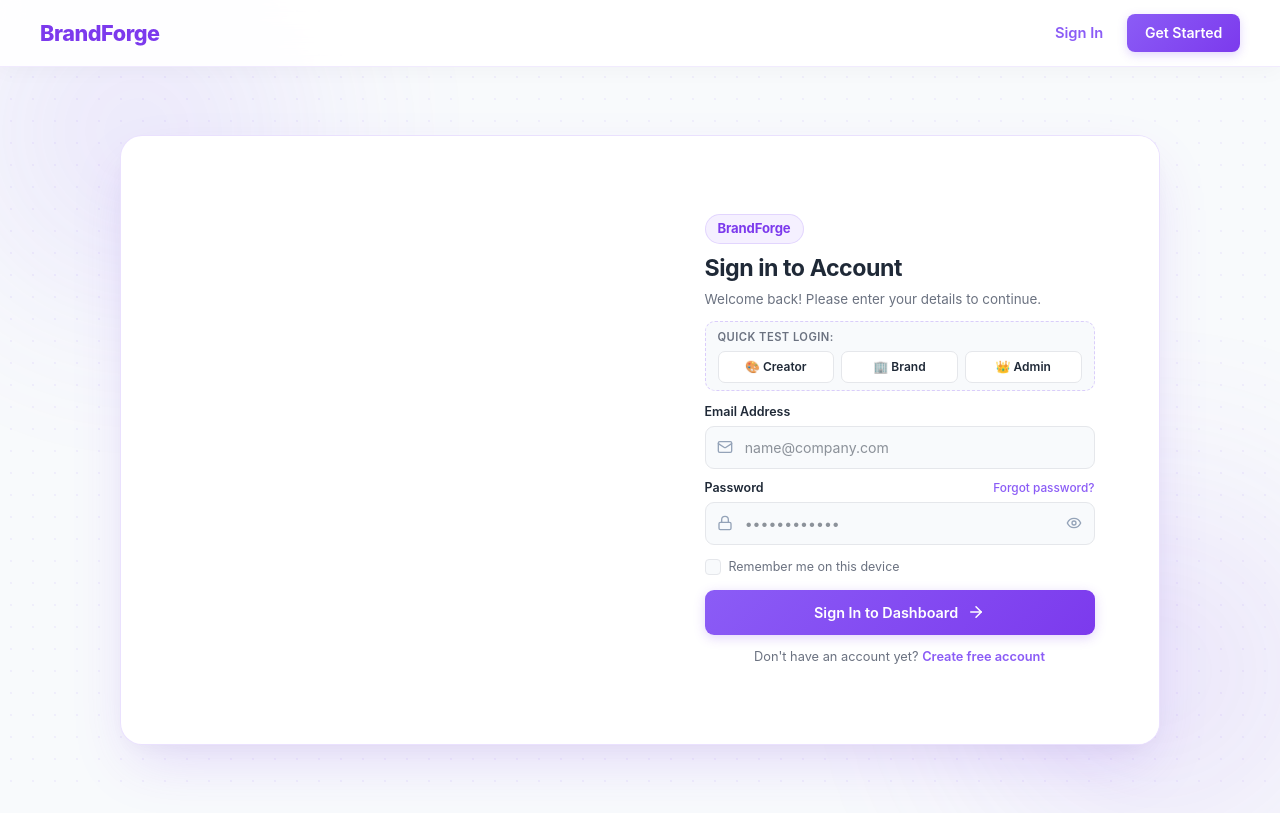
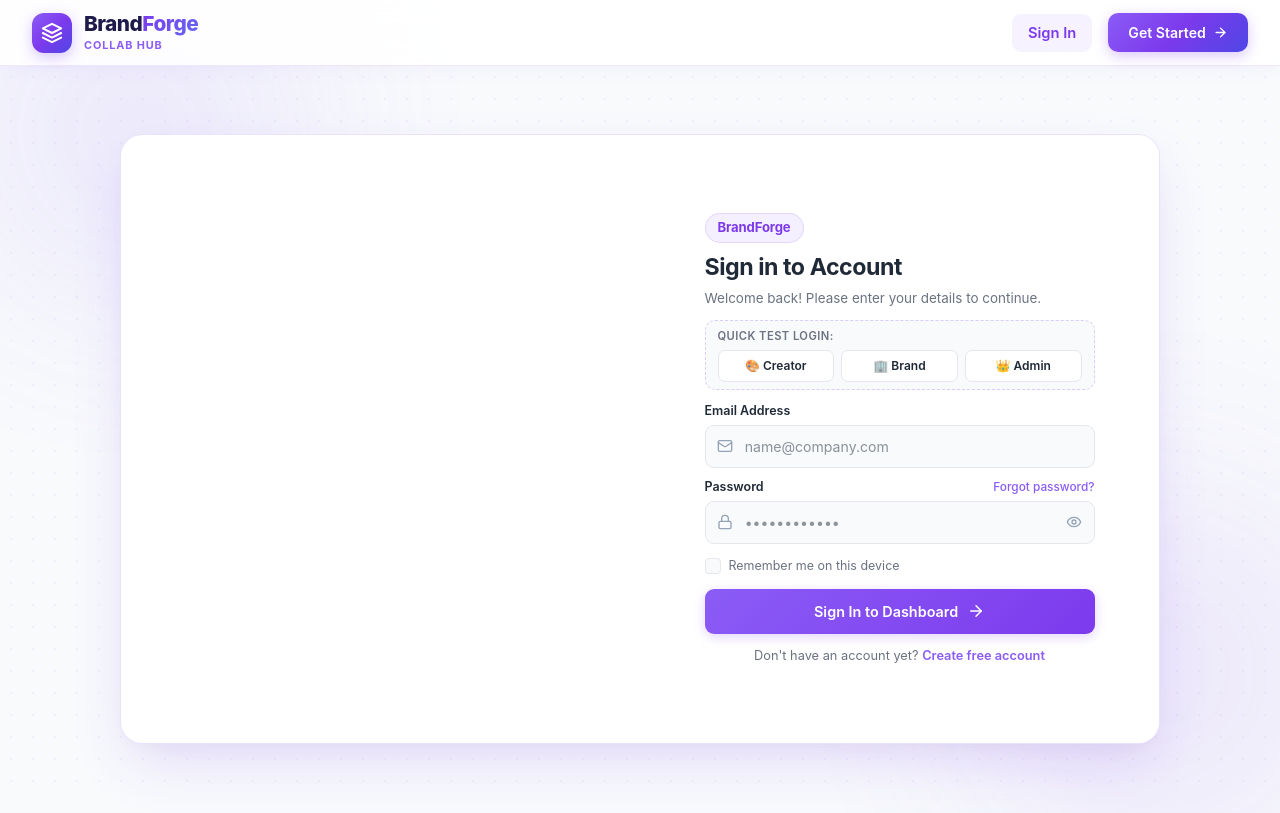
Before and after one commit to RohitChintalapudi/BrandForge_Frontend, a React (Vite) app: page /login in a window 1280 px wide. Built offline with nearby package versions, Linux system fonts and the light colour scheme; no server answers.

Commit message:
feat(navbar): redesign navbar with glassmorphism, brand badge, user profile capsule, and role pills

```diff
--- a/src/components/Navbar.jsx
+++ b/src/components/Navbar.jsx
@@ -42,37 +42,165 @@
     }
   };
 
+  // Helper to extract display name
+  const getUserDisplayName = () => {
+    if (!user) return "";
+    if (user.name) return user.name;
+    if (user.email) {
+      const prefix = user.email.split("@")[0];
+      return prefix.charAt(0).toUpperCase() + prefix.slice(1);
+    }
+    if (user.role === "admin") return "Admin";
+    if (user.role === "brand") return "Brand Partner";
+    if (user.role === "creator") return "Creator";
+    return "User";
+  };
+
+  // Helper to get initials
+  const getUserInitials = () => {
+    if (!user) return "BF";
+    if (user.name) {
+      const parts = user.name.trim().split(" ");
+      if (parts.length >= 2) return `${parts[0][0]}${parts[1][0]}`.toUpperCase();
+      return parts[0].slice(0, 2).toUpperCase();
+    }
+    if (user.email) return user.email.slice(0, 2).toUpperCase();
+    return user.role ? user.role.slice(0, 2).toUpperCase() : "BF";
+  };
+
+  // Helper to get role presentation details
+  const getRoleConfig = () => {
+    if (!user?.role) return { label: "Member", icon: "✨", badgeClass: "role-pill-default" };
+    switch (user.role.toLowerCase()) {
+      case "admin":
+        return { label: "Admin", icon: "👑", badgeClass: "role-pill-admin", path: "/admin" };
+      case "brand":
+        return { label: "Brand", icon: "🏢", badgeClass: "role-pill-brand", path: "/brand" };
+      case "creator":
+        return { label: "Creator", icon: "🎨", badgeClass: "role-pill-creator", path: "/creator" };
+      default:
+        return { label: user.role, icon: "✨", badgeClass: "role-pill-default", path: "/" };
+    }
+  };
+
+  const roleConfig = getRoleConfig();
+  const dashboardPath = roleConfig.path || "/";
+
   return (
     <>
-      <nav className="navbar">
-        <Link to="/" className="navbar-brand-link">
-          <span className="navbar-logo-text">BrandForge</span>
+      <nav className="navbar" role="navigation" aria-label="Main Navigation">
+        <div className="navbar-inner-wrapper">
+          {/* Brand Logo & Tagline */}
+          <Link
+            to={user ? dashboardPath : "/"}
+            className="navbar-brand-link"
+            aria-label="BrandForge Home"
+          >
+            <div className="navbar-logo-badge">
+              <svg
+                width="22"
+                height="22"
+                viewBox="0 0 24 24"
+                fill="none"
+                stroke="currentColor"
+                strokeWidth="2.2"
+                strokeLinecap="round"
+                strokeLinejoin="round"
+              >
+                <polygon points="12 2 2 7 12 12 22 7 12 2" />
+                <polyline points="2 17 12 22 22 17" />
+                <polyline points="2 12 12 17 22 12" />
+              </svg>
+            </div>
+            <div className="navbar-brand-text-group">
+              <div className="navbar-logo-text">
+                Brand<span className="navbar-logo-accent">Forge</span>
+              </div>
+              <span className="navbar-tagline">Collab Hub</span>
+            </div>
           </Link>
 
-        <div className="navbar-links">
+          {/* Navigation Links & User Controls */}
+          <div className="navbar-actions">
             {!user && (
-            <>
-              <Link to="/login" className={location.pathname === "/login" ? "active-link" : ""}>
+              <div className="navbar-guest-actions">
+                <Link
+                  to="/login"
+                  className={`navbar-signin-link ${
+                    location.pathname === "/login" ? "active-link" : ""
+                  }`}
+                >
                   Sign In
                 </Link>
-              <Link to="/register" className={`navbar-cta-btn ${isAuthPage && location.pathname !== "/login" ? "active" : ""}`}>
-                Get Started
+                <Link
+                  to="/register"
+                  className={`navbar-cta-btn ${
+                    isAuthPage && location.pathname !== "/login" ? "active" : ""
+                  }`}
+                >
+                  <span>Get Started</span>
+                  <svg
+                    width="15"
+                    height="15"
+                    viewBox="0 0 24 24"
+                    fill="none"
+                    stroke="currentColor"
+                    strokeWidth="2.2"
+                    strokeLinecap="round"
+                    strokeLinejoin="round"
+                  >
+                    <line x1="5" y1="12" x2="19" y2="12" />
+                    <polyline points="12 5 19 12 12 19" />
+                  </svg>
                 </Link>
-            </>
+              </div>
             )}
 
             {user && !isAuthPage && (
               <div className="navbar-user-section">
-              <span className="user-role-badge">{user.role}</span>
+                {/* User Profile Capsule */}
+                <div className="navbar-user-capsule" title={`Signed in as ${user.email || getUserDisplayName()}`}>
+                  <div className="navbar-avatar-circle">
+                    {getUserInitials()}
+                  </div>
+                  <div className="navbar-user-meta">
+                    <span className="navbar-user-name">{getUserDisplayName()}</span>
+                    <span className={`navbar-role-pill ${roleConfig.badgeClass}`}>
+                      <span className="role-icon">{roleConfig.icon}</span>
+                      <span className="role-text">{roleConfig.label}</span>
+                    </span>
+                  </div>
+                  <div className="navbar-status-indicator" title="Connected">
+                    <span className="status-dot"></span>
+                  </div>
+                </div>
+
+                {/* Logout Button */}
                 <button
                   type="button"
-                className="action-btn navbar-logout-btn"
+                  className="navbar-logout-btn"
                   onClick={() => setShowLogoutModal(true)}
+                  aria-label="Log out of account"
                 >
-                Logout
+                  <svg
+                    width="16"
+                    height="16"
+                    viewBox="0 0 24 24"
+                    fill="none"
+                    stroke="currentColor"
+                    strokeWidth="2"
+                    strokeLinecap="round"
+                    strokeLinejoin="round"
+                  >
+                    <path d="M9 21H5a2 2 0 0 1-2-2V5a2 2 0 0 1 2-2h4" />
+                    <polyline points="16 17 21 12 16 7" />
+                    <line x1="21" y1="12" x2="9" y2="12" />
+                  </svg>
+                  <span className="logout-text">Logout</span>
                 </button>
               </div>
             )}
+          </div>
         </div>
       </nav>
 
--- a/src/styles/global.css
+++ b/src/styles/global.css
@@ -68,98 +68,289 @@
 }
 
 /* =====================================================
-   NAVBAR
+   NAVBAR - REDESIGNED & ELEVATED
 ===================================================== */
 .navbar {
   position: sticky;
   top: 0;
   z-index: 1000;
-  display: flex;
+  width: 100%;
+  background: rgba(255, 255, 255, 0.88);
+  backdrop-filter: blur(16px);
+  -webkit-backdrop-filter: blur(16px);
+  border-bottom: 1px solid rgba(139, 92, 246, 0.14);
+  box-shadow: 0 4px 20px -2px rgba(139, 92, 246, 0.06), 0 2px 6px -1px rgba(0, 0, 0, 0.02);
+  transition: all 0.3s cubic-bezier(0.16, 1, 0.3, 1);
+}
+
+.navbar-inner-wrapper {
+  max-width: 1440px;
+  margin: 0 auto;
+  padding: 0.75rem 2rem;
+  display: flex;
+  align-items: center;
   justify-content: space-between;
-  align-items: center;
-  padding: 0.9rem 2.5rem;
-  background: rgba(255, 255, 255, 0.92);
-  backdrop-filter: blur(12px);
-  border-bottom: 1px solid rgba(139, 92, 246, 0.12);
-  box-shadow: 0 4px 20px rgba(0, 0, 0, 0.03);
-}
-
+  gap: 1.5rem;
+}
+
+/* Brand Link & Logo */
 .navbar-brand-link {
-  display: flex;
-  align-items: center;
-  gap: 0.5rem;
+  display: inline-flex;
+  align-items: center;
+  gap: 0.75rem;
   text-decoration: none;
-}
-
-.navbar-logo-icon {
+  transition: transform 0.2s cubic-bezier(0.16, 1, 0.3, 1);
+  user-select: none;
+}
+
+.navbar-brand-link:hover {
+  transform: translateY(-1px);
+}
+
+.navbar-logo-badge {
+  width: 40px;
+  height: 40px;
+  border-radius: 12px;
+  background: linear-gradient(135deg, #8B5CF6 0%, #7C3AED 50%, #4F46E5 100%);
+  display: flex;
+  align-items: center;
+  justify-content: center;
+  color: #ffffff;
+  box-shadow: 0 4px 14px rgba(139, 92, 246, 0.35);
+  transition: all 0.3s cubic-bezier(0.16, 1, 0.3, 1);
+  flex-shrink: 0;
+}
+
+.navbar-brand-link:hover .navbar-logo-badge {
+  transform: scale(1.05) rotate(2deg);
+  box-shadow: 0 6px 18px rgba(139, 92, 246, 0.45);
+}
+
+.navbar-brand-text-group {
+  display: flex;
+  flex-direction: column;
+}
+
+.navbar-logo-text {
   font-size: 1.3rem;
-  color: var(--purple);
-}
-
-.navbar-logo-text {
-  font-size: 1.35rem;
   font-weight: 800;
-  color: var(--purple-dark);
-  letter-spacing: -0.02em;
-}
-
-.navbar-links {
-  display: flex;
-  align-items: center;
-  gap: 1.5rem;
-}
-
-.navbar-links a {
-  color: var(--text);
+  color: #1e1b4b;
+  letter-spacing: -0.025em;
+  line-height: 1.15;
+}
+
+.navbar-logo-accent {
+  background: linear-gradient(135deg, #7C3AED, #6366F1);
+  -webkit-background-clip: text;
+  -webkit-text-fill-color: transparent;
+}
+
+.navbar-tagline {
+  font-size: 0.68rem;
+  font-weight: 700;
+  text-transform: uppercase;
+  letter-spacing: 0.08em;
+  color: #8B5CF6;
+  margin-top: 1px;
+}
+
+/* Actions Area */
+.navbar-actions {
+  display: flex;
+  align-items: center;
+  gap: 1.25rem;
+}
+
+/* Guest Actions */
+.navbar-guest-actions {
+  display: flex;
+  align-items: center;
+  gap: 1rem;
+}
+
+.navbar-signin-link {
   font-size: 0.92rem;
   font-weight: 600;
-  transition: color 0.2s ease;
-}
-
-.navbar-links a:hover,
-.navbar-links a.active-link {
-  color: var(--purple);
+  color: #4b5563;
+  padding: 0.5rem 1rem;
+  border-radius: 9px;
+  text-decoration: none;
+  transition: all 0.2s ease;
+}
+
+.navbar-signin-link:hover,
+.navbar-signin-link.active-link {
+  color: var(--purple-dark);
+  background: rgba(139, 92, 246, 0.08);
 }
 
 .navbar-cta-btn {
-  padding: 0.5rem 1.1rem;
-  border-radius: 8px;
-  background: linear-gradient(135deg, var(--purple), var(--purple-dark));
-  color: var(--white) !important;
+  display: inline-flex;
+  align-items: center;
+  gap: 0.45rem;
+  padding: 0.55rem 1.25rem;
+  border-radius: 10px;
+  background: linear-gradient(135deg, var(--purple) 0%, var(--purple-dark) 50%, #4f46e5 100%);
+  color: #ffffff !important;
   font-size: 0.88rem !important;
   font-weight: 600 !important;
-  box-shadow: 0 3px 10px rgba(139, 92, 246, 0.25);
-  transition: all 0.2s ease !important;
+  box-shadow: 0 4px 14px rgba(124, 58, 237, 0.28);
+  transition: all 0.25s cubic-bezier(0.16, 1, 0.3, 1) !important;
+  text-decoration: none;
 }
 
 .navbar-cta-btn:hover {
-  transform: translateY(-1px);
-  box-shadow: 0 5px 14px rgba(139, 92, 246, 0.35);
-}
-
+  transform: translateY(-2px);
+  box-shadow: 0 6px 20px rgba(124, 58, 237, 0.4);
+}
+
+/* Authenticated User Section */
 .navbar-user-section {
   display: flex;
   align-items: center;
-  gap: 1rem;
-}
-
-.user-role-badge {
-  padding: 0.25rem 0.65rem;
+  gap: 0.85rem;
+}
+
+.navbar-user-capsule {
+  display: inline-flex;
+  align-items: center;
+  gap: 0.65rem;
+  padding: 0.35rem 0.85rem 0.35rem 0.4rem;
+  background: rgba(248, 249, 250, 0.95);
+  border: 1px solid rgba(139, 92, 246, 0.18);
   border-radius: 999px;
-  background: rgba(139, 92, 246, 0.12);
-  color: var(--purple-dark);
-  font-size: 0.75rem;
+  box-shadow: 0 2px 8px rgba(0, 0, 0, 0.02);
+  transition: all 0.2s ease;
+  user-select: none;
+}
+
+.navbar-user-capsule:hover {
+  border-color: rgba(139, 92, 246, 0.35);
+  background: #ffffff;
+  box-shadow: 0 4px 14px rgba(139, 92, 246, 0.08);
+}
+
+.navbar-avatar-circle {
+  width: 34px;
+  height: 34px;
+  border-radius: 50%;
+  background: linear-gradient(135deg, #a78bfa 0%, #7c3aed 100%);
+  color: #ffffff;
+  font-size: 0.78rem;
+  font-weight: 700;
+  display: flex;
+  align-items: center;
+  justify-content: center;
+  box-shadow: 0 2px 6px rgba(124, 58, 237, 0.25);
+  letter-spacing: 0.02em;
+  flex-shrink: 0;
+}
+
+.navbar-user-meta {
+  display: flex;
+  flex-direction: column;
+  line-height: 1.15;
+  gap: 2px;
+}
+
+.navbar-user-name {
+  font-size: 0.82rem;
+  font-weight: 700;
+  color: #1f2937;
+  max-width: 130px;
+  overflow: hidden;
+  text-overflow: ellipsis;
+  white-space: nowrap;
+}
+
+.navbar-role-pill {
+  display: inline-flex;
+  align-items: center;
+  gap: 0.25rem;
+  font-size: 0.68rem;
   font-weight: 700;
   text-transform: uppercase;
-  letter-spacing: 0.05em;
+  letter-spacing: 0.04em;
+  padding: 0.1rem 0.45rem;
+  border-radius: 6px;
+  width: fit-content;
+}
+
+.navbar-role-pill.role-pill-admin {
+  background: rgba(245, 158, 11, 0.12);
+  color: #b45309;
+  border: 1px solid rgba(245, 158, 11, 0.25);
+}
+
+.navbar-role-pill.role-pill-brand {
+  background: rgba(99, 102, 241, 0.12);
+  color: #4338ca;
+  border: 1px solid rgba(99, 102, 241, 0.25);
+}
+
+.navbar-role-pill.role-pill-creator {
+  background: rgba(139, 92, 246, 0.12);
+  color: #6d28d9;
   border: 1px solid rgba(139, 92, 246, 0.25);
 }
 
+.navbar-role-pill.role-pill-default {
+  background: rgba(107, 114, 128, 0.12);
+  color: #374151;
+  border: 1px solid rgba(107, 114, 128, 0.25);
+}
+
+.navbar-status-indicator {
+  display: flex;
+  align-items: center;
+  justify-content: center;
+  padding-left: 2px;
+}
+
+.navbar-status-indicator .status-dot {
+  width: 8px;
+  height: 8px;
+  border-radius: 50%;
+  background-color: #10b981;
+  box-shadow: 0 0 0 2px rgba(16, 185, 129, 0.2);
+  display: inline-block;
+  animation: navbarDotPulse 2s infinite ease-in-out;
+}
+
+@keyframes navbarDotPulse {
+  0%, 100% {
+    transform: scale(1);
+    box-shadow: 0 0 0 2px rgba(16, 185, 129, 0.2);
+  }
+  50% {
+    transform: scale(1.15);
+    box-shadow: 0 0 0 4px rgba(16, 185, 129, 0.35);
+  }
+}
+
 .navbar-logout-btn {
+  display: inline-flex;
+  align-items: center;
+  gap: 0.4rem;
+  padding: 0.48rem 0.95rem !important;
   margin-top: 0 !important;
-  padding: 0.45rem 1rem !important;
-  font-size: 0.85rem !important;
-  border-radius: 8px !important;
+  border-radius: 10px !important;
+  font-size: 0.84rem !important;
+  font-weight: 600 !important;
+  color: #dc2626 !important;
+  background: rgba(239, 68, 68, 0.08) !important;
+  border: 1px solid rgba(239, 68, 68, 0.2) !important;
+  cursor: pointer;
+  transition: all 0.2s cubic-bezier(0.16, 1, 0.3, 1) !important;
+  box-shadow: none !important;
+}
+
+.navbar-logout-btn:hover {
+  background: #ef4444 !important;
+  color: #ffffff !important;
+  border-color: #ef4444 !important;
+  box-shadow: 0 4px 12px rgba(239, 68, 68, 0.25) !important;
+  transform: translateY(-1px);
 }
 
 
@@ -1512,8 +1703,12 @@
    RESPONSIVE
 ===================================================== */
 @media (max-width: 900px) {
-  .navbar {
-    padding: 0.9rem 1.4rem;
+  .navbar-inner-wrapper {
+    padding: 0.7rem 1.25rem;
+  }
+
+  .navbar-user-name {
+    max-width: 90px;
   }
 
   .dashboard {
@@ -1530,17 +1725,30 @@
 }
 
 @media (max-width: 600px) {
-  .navbar {
-    flex-direction: column;
-    align-items: flex-start;
-    gap: 0.5rem;
-  }
-
-  .navbar-links {
-    width: 100%;
-    justify-content: flex-start;
-    flex-wrap: wrap;
-    gap: 0.8rem;
+  .navbar-inner-wrapper {
+    padding: 0.65rem 0.9rem;
+    gap: 0.6rem;
+  }
+
+  .navbar-tagline {
+    display: none;
+  }
+
+  .navbar-user-name {
+    display: none;
+  }
+
+  .navbar-user-capsule {
+    padding: 0.28rem 0.5rem 0.28rem 0.35rem;
+    gap: 0.45rem;
+  }
+
+  .navbar-logout-btn .logout-text {
+    display: none;
+  }
+
+  .navbar-logout-btn {
+    padding: 0.45rem 0.55rem !important;
   }
 
   .dashboard {
```
Lines whose indentation alone changed are shown as unchanged.
